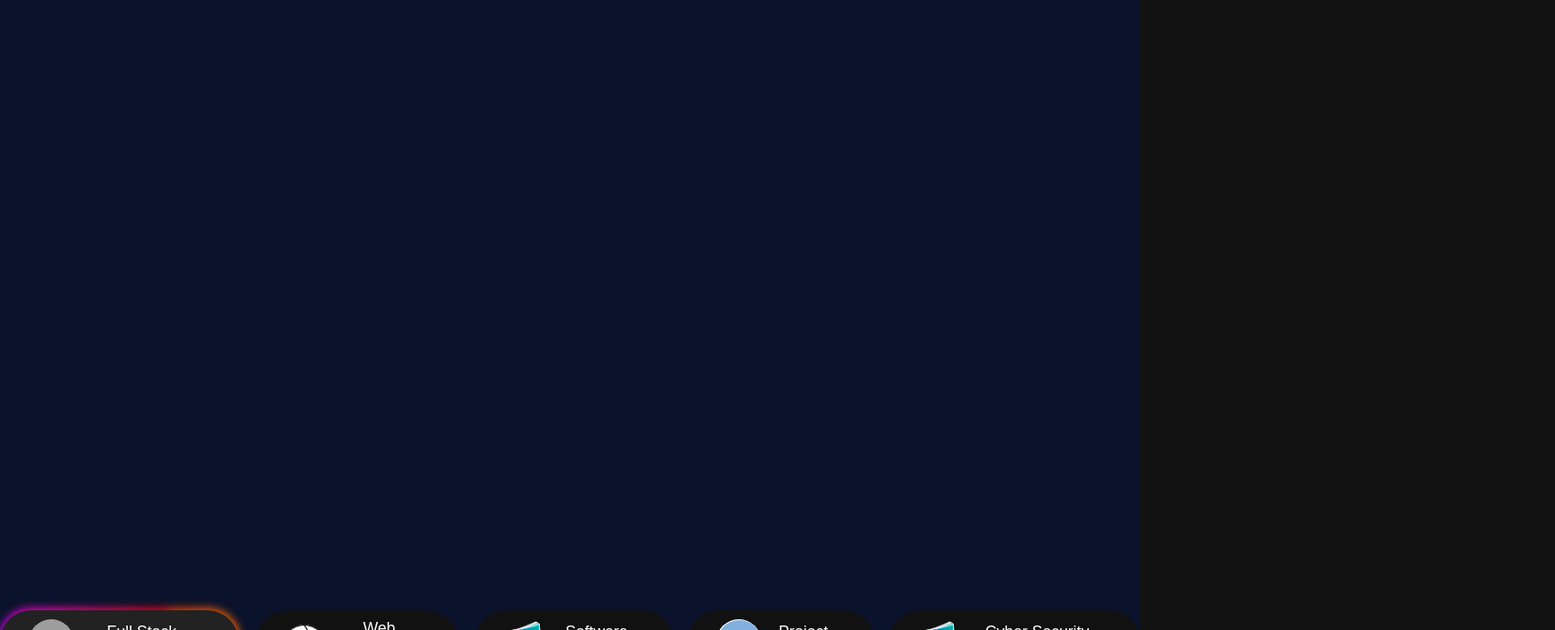
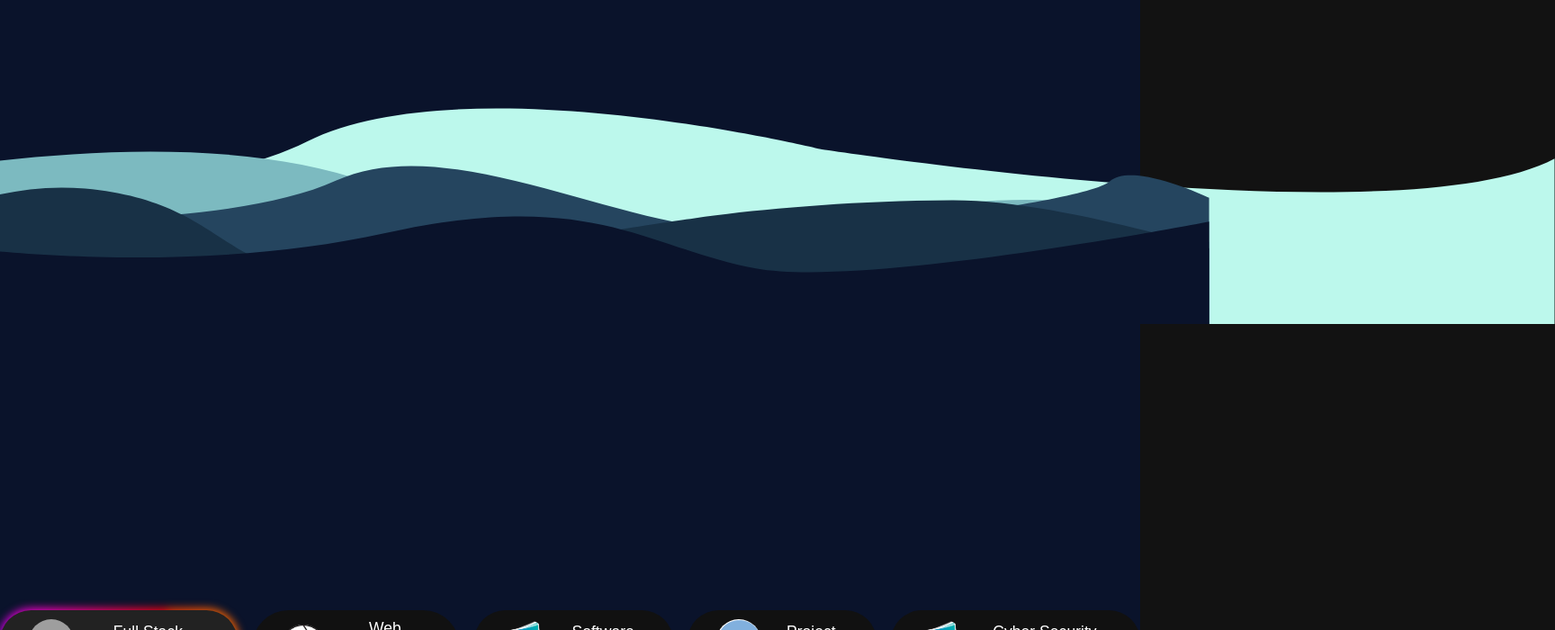
Before and after one commit to ch-teng/ch-teng.github.io, a Next.js app: page / in a window 1280 px wide. Shown: the part 440-1140 px from the top of the page at 90% size, 1728 px wide, since content can reach past the window. Built offline with nearby package versions, Linux system fonts and the light colour scheme; grey boxes are pictures that could not be loaded; a web font is replaced by a local one.

Commit message:
Added background animation for ground

```diff
--- a/src/app/globals.css
+++ b/src/app/globals.css
@@ -133,6 +133,7 @@ ul {
   border-radius: 50%;
   height: 50px;
   width: 50px;
+  margin-right: 15px;
 }
 
 .selected-job-description {
@@ -159,6 +160,7 @@ ul {
   -webkit-user-select: none;
   touch-action: manipulation;
 }
+
 
 .selected::before {
   content: "";
@@ -211,3 +213,58 @@ ul {
   top: 0;
   border-radius: 5rem;
 }
+
+/* Whoami css */
+
+.whoami {
+  display: flex;
+  flex-direction: row;
+  align-items: end;
+  justify-content: center;
+  gap: 1rem;
+}
+
+.background-container {
+  width: 100vw;
+  height: 20vh;
+}
+
+.hill-holder {
+  position: absolute;
+  left: -15%;
+  bottom: 0;
+}
+.bg {
+  stroke: none;
+
+}
+.b4 {
+  fill: #BCF8EC;
+  height: 30%;
+  width: 150%;
+
+}
+.b3 {
+  fill: #7CBAC0;
+  height: 24%;
+  width: 120%;
+}
+.b2 {
+  fill: #25455F;
+  height: 22%;
+  width: 120%;
+
+}
+.b1 {
+  fill: #183146;
+  height: 19%;
+  width: 120%;
+
+}
+.b0 {
+  fill: #0A132B;
+  height: 15%;
+  width: 120%;
+
+
+}
--- a/src/app/page.tsx
+++ b/src/app/page.tsx
@@ -1,5 +1,6 @@
 "use client";
 import ExperienceScroller from "@/components/ExperienceScroller";
+import Whoami from "@/components/Whoami";
 import {
   motion,
   AnimatePresence,
@@ -151,7 +152,7 @@ export default function Home() {
           {showMenu && <MenuItems onClick={() => handleClick()} />}
         </AnimatePresence>
       </div>
-      <div className="page whoami"></div>
+      <Whoami></Whoami>
       <ExperienceScroller />
       <div className="page PersonalProjects"></div>
       <div className="page Hobbies"></div>
--- /dev/null
+++ b/src/components/BackgroundLand.tsx
@@ -0,0 +1,147 @@
+import { motion } from "framer-motion";
+import React from "react";
+const BG0 = () => {
+  return (
+    <motion.svg
+      xmlns="http://www.w3.org/2000/svg"
+      viewBox="0 0 1921 246.33"
+      className="hill-holder b0"
+      initial={{ x: "100rem", opacity: 0 }}
+      animate={{ x: 0, opacity: 1 }}
+      transition={{ duration: 1, delay: 0 }}
+      preserveAspectRatio={"xMaxYMin slice"}
+    >
+      <title>0</title>
+      <g id="e4d24abb-8e68-4087-b26e-7950942e77bc" data-name="Layer 2">
+        <g id="ac0ed16e-52f1-4b31-9428-014ec565a351" data-name="Layer 1">
+          <motion.path
+            d="M.5,107.83v138h1920V7.83s-478,93-630,65-226-113-515-49-614,17-614,17S108.5,27.83.5,107.83Z"
+            fill="#fff"
+            className="bg b0"
+            stroke="#000"
+            strokeMiterlimit="10"
+          />
+        </g>
+      </g>
+    </motion.svg>
+  );
+};
+
+const BG1 = () => {
+  return (
+    <motion.svg
+      xmlns="http://www.w3.org/2000/svg"
+      viewBox="0 0 1921 391.5"
+      className="hill-holder b1"
+      initial={{ x: "-100rem", opacity: 0 }}
+      animate={{ x: 0, opacity: 1 }}
+      transition={{ duration: 1, delay: 0.2 }}
+      preserveAspectRatio={"xMaxYMin slice"}
+    >
+      <title>1</title>
+      <g id="b43d5a19-966f-4b32-a512-2f73a3c2c798" data-name="Layer 2">
+        <g id="ae8e151e-41c5-413e-bbd9-59f94e354a3c" data-name="Layer 1">
+          <motion.path
+            className="bg b1"
+            d="M1920.5,85s-217-68-358-67-273,13-357,25-351,56-503,71-148-94-344-112S.5,134,.5,134V391h1920Z"
+            fill="#fff"
+            stroke="#000"
+            strokeMiterlimit="10"
+          />
+        </g>
+      </g>
+    </motion.svg>
+  );
+};
+const BG2 = () => {
+  return (
+    <motion.svg
+      xmlns="http://www.w3.org/2000/svg"
+      viewBox="0 0 1921 432.24"
+      className="hill-holder b2"
+      initial={{ x: "100%", opacity: 0 }}
+      animate={{ x: 0, opacity: 1 }}
+      transition={{ duration: 1, delay: 0.4 }}
+      preserveAspectRatio={"xMaxYMin slice"}
+    >
+      <title>2</title>
+      <g id="bd8dbd6b-d287-4b68-a59e-dabe4fb41009" data-name="Layer 2">
+        <g id="b3c25f49-1771-4bd3-aa7c-2c0b3dab9c23" data-name="Layer 1">
+          <path
+            className="bg b2"
+            d="M.5,65.74S46.68,96.62,140.59,84.68,556.5,89.74,707.5,20.74s382,60,542,67,501-38,533-66,138,23,138,23v387H.5Z"
+            fill="#fff"
+            stroke="#000"
+            strokeMiterlimit="10"
+          />
+        </g>
+      </g>
+    </motion.svg>
+  );
+};
+
+const BG3 = () => {
+  return (
+    <motion.svg
+      xmlns="http://www.w3.org/2000/svg"
+      viewBox="0 0 1921 557.76"
+      className="hill-holder b3"
+      initial={{ opacity: 0, x: "-100rem" }}
+      animate={{ x: 0, opacity: 1 }}
+      transition={{ duration: 1, delay: 0.6 }}
+      preserveAspectRatio={"xMaxYMin slice"}
+    >
+      <title>3</title>
+      <g id="e58d9129-a0c1-4f96-9b95-821975b35825" data-name="Layer 2">
+        <g id="bae091bc-4237-4589-8fd2-3f2f17d7bb87" data-name="Layer 1">
+          <path
+            className="bg b3"
+            d="M.5,54.26s461-114,754-10,399,132,551,82,458-102,615,0v431H.5Z"
+            fill="#fff"
+            stroke="#000"
+            strokeMiterlimit="10"
+          />
+        </g>
+      </g>
+    </motion.svg>
+  );
+};
+
+const BG4 = () => {
+  return (
+    <motion.svg
+      xmlns="http://www.w3.org/2000/svg"
+      viewBox="0 0 1921 527.7"
+      className="hill-holder b4"
+      initial={{ x: "100%", opacity: 0 }}
+      animate={{ x: 0, opacity: 1 }}
+      transition={{ duration: 1, delay: 0.8 }}
+      preserveAspectRatio={"xMaxYMin slice"}
+    >
+      <title>4</title>
+      <g id="f5a11cc5-346f-43b7-92d2-9003f5ba0ecc" data-name="Layer 2">
+        <g id="b9268a70-0d3f-4557-8710-f48d9c0f0401" data-name="Layer 1">
+          <motion.path
+            className="bg b4"
+            d="M.5,85s356,39.17,533-47.83,568,8,568,8,650,101,819,11v471H.5Z"
+            fill="#fff"
+            stroke="#000"
+            strokeMiterlimit="10"
+          />
+        </g>
+      </g>
+    </motion.svg>
+  );
+};
+
+export default function BackgroundLand() {
+  return (
+    <div className="background-container">
+      <BG4 />
+      <BG3 />
+      <BG2 />
+      <BG1 />
+      <BG0 />
+    </div>
+  );
+}
--- a/src/components/ExperienceScroller.tsx
+++ b/src/components/ExperienceScroller.tsx
@@ -109,9 +109,13 @@ export default function ExperienceScroller() {
         <motion.div
           className="selected-job-description"
           key={selectedJob ? selectedJob.title : "empty"}
-          animate={{ opacity: 1, y: 0 }}
-          initial={{ opacity: 0, y: 20 }}
-          exit={{ opacity: 0, y: -20 }}
+          initial={{
+            opacity: 0,
+            y: -20,
+            zIndex: 95,
+          }}
+          animate={{ opacity: 1, scale: 1, y: 0, x: 0 }}
+          exit={{ opacity: 0, y: 20 }}
           transition={{ duration: 0.15 }}
         >
           {selectedJob.description}
--- /dev/null
+++ b/src/components/Whoami.tsx
@@ -0,0 +1,9 @@
+import BackgroundLand from "./BackgroundLand";
+
+export default function Whoami() {
+  return (
+    <div className="page whoami">
+      <BackgroundLand />
+    </div>
+  );
+}
```
Also changed, not shown: public/Vector 1.svg (added).
